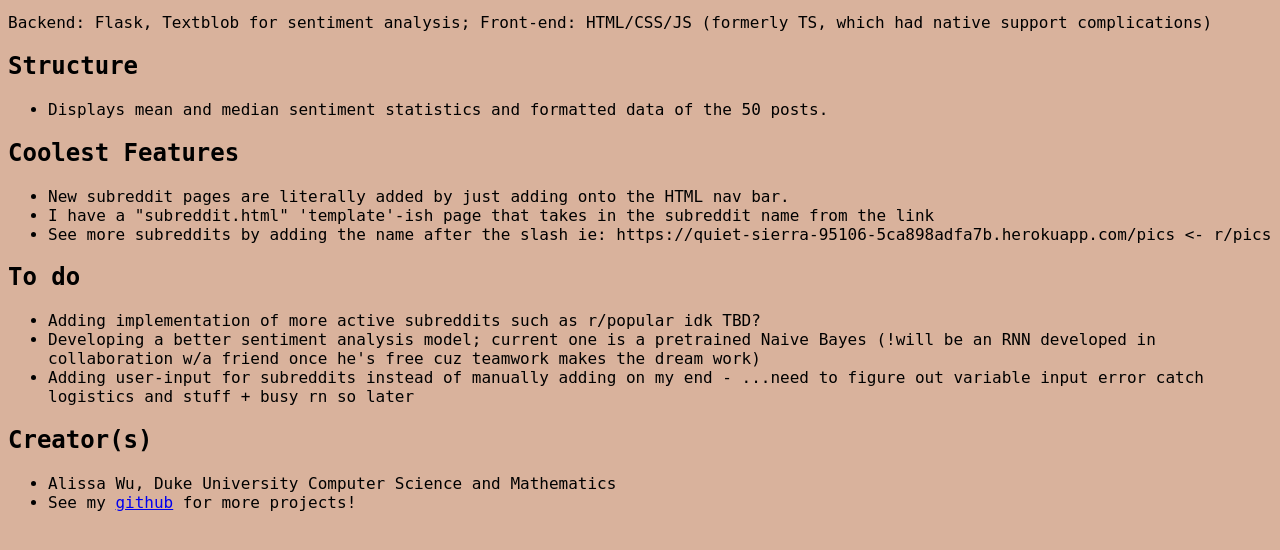
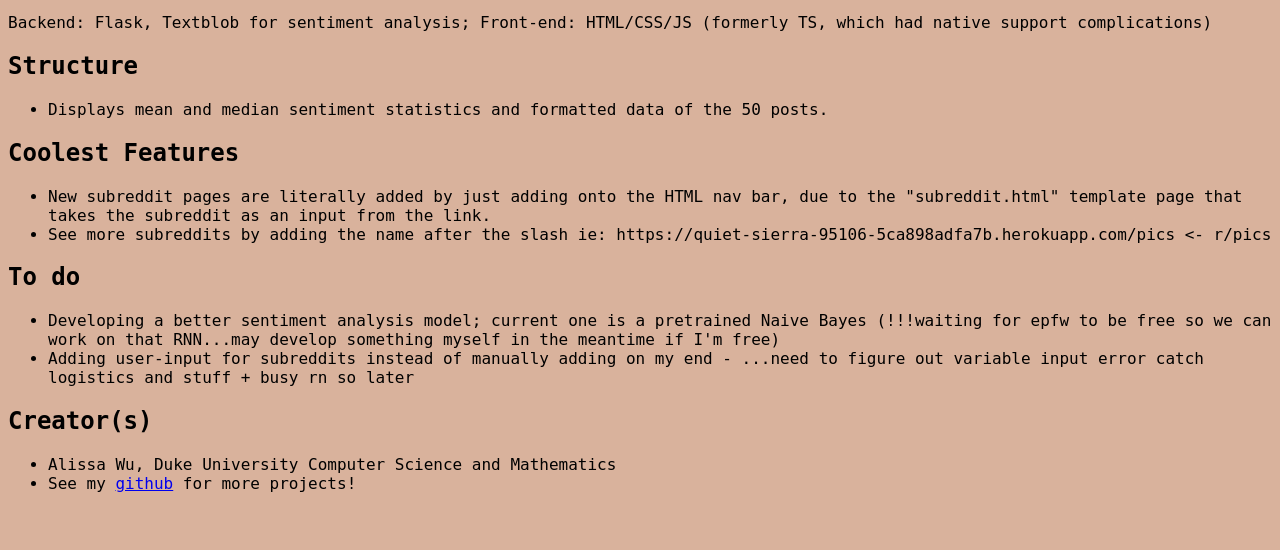
Before and after one commit to alissawu/realtime-reddit-sentiments, a Flask app: page / in a window 1280 px wide. Shown: the part 149-699 px from the top of the page. Run offline with Flask 3, Linux system fonts and the light colour scheme.

Commit message:
update idx

```diff
--- a/templates/index.html
+++ b/templates/index.html
@@ -24,16 +24,14 @@
             </ul>
             <h2>Coolest Features</h2>
             <ul>
-                <li>New subreddit pages are literally added by just adding onto the HTML nav bar.</li>
-                <li>I have a "subreddit.html" 'template'-ish page that takes in the subreddit name from the link</li>
+                <li>New subreddit pages are literally added by just adding onto the HTML nav bar, due to the "subreddit.html" template page that takes the subreddit as an input from the link.</li>
                 <li>See more subreddits by adding the name after the slash ie:
                     https://quiet-sierra-95106-5ca898adfa7b.herokuapp.com/pics <- r/pics
                 </li>
             </ul>
             <h2>To do</h2>
             <ul>
-                <li>Adding implementation of more active subreddits such as r/popular idk TBD?</li>
-                <li>Developing a better sentiment analysis model; current one is a pretrained Naive Bayes (!will be an RNN developed in collaboration w/a friend once he's free cuz teamwork makes the dream work)</li>
+                <li>Developing a better sentiment analysis model; current one is a pretrained Naive Bayes (!!!waiting for epfw to be free so we can work on that RNN...may develop something myself in the meantime if I'm free)</li>
                 <li>Adding user-input for subreddits instead of manually adding on my end - ...need to figure out variable input error catch logistics and stuff + busy rn so later</li>
             </ul>
             <h2>Creator(s)</h2>
```
